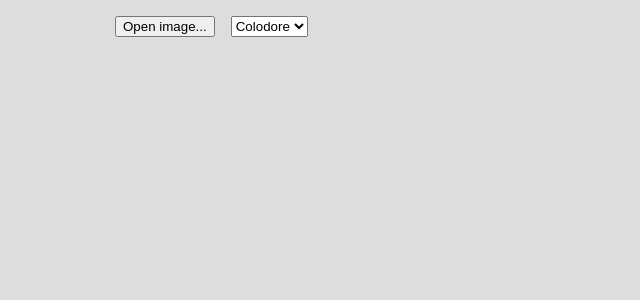
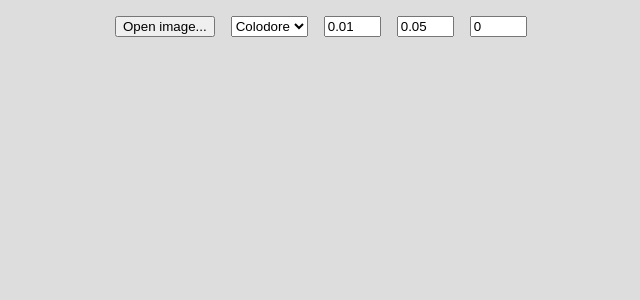
Before and after one commit to geon/diet-color, a React (Vite) app: page / in a window 1280 px wide. Shown: the top 300 px of the page, without its empty margins (61-701 px from the left). Built offline with nearby package versions, Linux system fonts and the light colour scheme.

Commit message:
Added dither parameter ui.

```diff
--- a/src/palettize.ts
+++ b/src/palettize.ts
@@ -22,27 +22,34 @@ export function palettize(image: Image<Oklab>, palette: Oklab[]): Image<Oklab> {
 	return imageMap(image, (oklab) => recordQuantize(oklab, palette));
 }
 
-export function dither(image: Image<Oklab>): Image<Oklab> {
-	return imageMap(image, ditherPixel);
+export function dither(
+	image: Image<Oklab>,
+	options: DitherOptions,
+): Image<Oklab> {
+	return imageMap(image, makeDitherPixel(options));
 }
 
-function ditherPixel(color: Oklab, pos: Coord2): Oklab {
-	const bayerFactor = 0.06;
+export type DitherOptions = {
+	readonly bayerFactor: number;
+	readonly scanLineFactor: number;
+	readonly noiseFactor: number;
+};
+function makeDitherPixel(
+	options: DitherOptions,
+): (color: Oklab, pos: Coord2) => Oklab {
+	return (color: Oklab, pos: Coord2) => {
 		const bayer = getBayer(pos);
-
-	const scanLineFactor = 0.08;
 		const scanLine = (pos.y % 2) - 0.5;
-
-	const noiseFactor = 0.02;
 		const noise = Math.random() - 0.5;
 
 		return {
 			...color,
 			L:
 				color.L + //
-			bayer * bayerFactor +
-			scanLine * scanLineFactor +
-			noise * noiseFactor,
+				bayer * options.bayerFactor +
+				scanLine * options.scanLineFactor +
+				noise * options.noiseFactor,
+		};
 	};
 }
 
@@ -73,6 +80,7 @@ const tileSize: Coord2 = { x: 4, y: 8 };
 export function usePalettization(
 	imageData: ImageData,
 	palette: readonly Oklab[],
+	ditherOptions: DitherOptions,
 ) {
 	const image = useMemo(() => imageDataToOklab(imageData), [imageData]);
 
@@ -80,7 +88,21 @@ export function usePalettization(
 
 	// eslint doesn't like functions as dependencies, but it is necessary for hot reloading.
 	const _dither = dither;
-	const ditheredImage = useMemo(() => _dither(halfWidth), [halfWidth, _dither]);
+	const ditheredImage = useMemo(
+		() =>
+			_dither(halfWidth, {
+				bayerFactor: ditherOptions.bayerFactor,
+				noiseFactor: ditherOptions.noiseFactor,
+				scanLineFactor: ditherOptions.scanLineFactor,
+			}),
+		[
+			halfWidth,
+			ditherOptions.bayerFactor,
+			ditherOptions.noiseFactor,
+			ditherOptions.scanLineFactor,
+			_dither,
+		],
+	);
 
 	const ditheredTiledImage = useMemo(
 		() => tileImageSplit(ditheredImage, tileSize),
--- a/src/ui/App.tsx
+++ b/src/ui/App.tsx
@@ -15,9 +15,11 @@ import {
 	getFullColorImage,
 	oklabToImageData,
 	usePalettization,
+	type DitherOptions,
 } from "../palettize.js";
 import { c64RgbPalettes } from "../palette.js";
 import { oklabFromRgb } from "../oklab.js";
+import { FloatInput } from "./FloatInput.js";
 
 const style = stylize(cssModule, "base");
 
@@ -36,6 +38,10 @@ const paletteOptions = objectEntries({
 export function App() {
 	const [imageData, setImageData] = useState<ImageData | undefined>(undefined);
 	const [paletteId, setPaletteId] = useState<PaletteId>("colodore");
+
+	const [bayerFactor, setBayerFactor] = useState<number>(0.01);
+	const [scanLineFactor, setScanLineFactor] = useState<number>(0.05);
+	const [noiseFactor, setNoiseFactor] = useState<number>(0);
 
 	return (
 		<div className={style()}>
@@ -56,8 +62,21 @@ export function App() {
 						onChange={setPaletteId}
 						options={paletteOptions}
 					/>
+					<FloatInput value={bayerFactor} onChange={setBayerFactor} />
+					<FloatInput value={scanLineFactor} onChange={setScanLineFactor} />
+					<FloatInput value={noiseFactor} onChange={setNoiseFactor} />
 				</Flex>
-				{imageData && <Results imageData={imageData} paletteId={paletteId} />}
+				{imageData && (
+					<Results
+						imageData={imageData}
+						paletteId={paletteId}
+						ditherOptions={{
+							bayerFactor,
+							scanLineFactor,
+							noiseFactor,
+						}}
+					/>
+				)}
 			</Flex>
 		</div>
 	);
@@ -66,6 +85,7 @@ export function App() {
 function Results(props: {
 	readonly imageData: ImageData;
 	readonly paletteId: PaletteId;
+	readonly ditherOptions: DitherOptions;
 }): React.ReactNode {
 	const palette = useMemo(
 		() => c64RgbPalettes[props.paletteId].map(oklabFromRgb),
@@ -74,6 +94,7 @@ function Results(props: {
 	const { imageData, idealPaletteImage } = usePalettization(
 		props.imageData,
 		palette,
+		props.ditherOptions,
 	);
 
 	return (
--- /dev/null
+++ b/src/ui/FloatInput.tsx
@@ -0,0 +1,21 @@
+import { ParsedInput } from "./ParsedInput.js";
+import type { Setter } from "./setter.js";
+
+export function FloatInput(props: { value: number; onChange: Setter<number> }) {
+	return (
+		<ParsedInput
+			value={props.value}
+			onChange={props.onChange}
+			parse={(text) => {
+				let num: number | undefined;
+				try {
+					num = JSON.parse(text);
+				} catch {
+					// Ignore
+				}
+				return Number.isNaN(num) ? undefined : num;
+			}}
+			serialize={(value) => value.toString()}
+		/>
+	);
+}
--- /dev/null
+++ b/src/ui/ParsedInput.tsx
@@ -0,0 +1,37 @@
+import { useState, useEffect } from "react";
+import type { Setter } from "./setter.js";
+
+export function ParsedInput<T>(props: {
+	value: T;
+	onChange: Setter<T>;
+	parse: (text: string) => T | undefined;
+	serialize: (value: T) => string;
+}): React.ReactNode {
+	const [text, setText] = useState<string | undefined>(undefined);
+	useEffect(() => {
+		setTimeout(() => setText(undefined));
+	}, [props.value]);
+
+	function handleChange(newText: string) {
+		const num = props.parse(newText);
+		if (num === undefined) {
+			return;
+		}
+		props.onChange(num);
+		setText(undefined);
+	}
+
+	return (
+		<input
+			value={text ?? props.serialize(props.value)}
+			onChange={(event) => setText(event.currentTarget.value)}
+			onKeyDown={
+				text === undefined
+					? undefined
+					: (event) => event.key === "Enter" && handleChange(text)
+			}
+			onBlur={text === undefined ? undefined : () => handleChange(text)}
+			size={4}
+		/>
+	);
+}
--- /dev/null
+++ b/src/ui/setter.ts
@@ -0,0 +1 @@
+export type Setter<T> = (newValue: T) => void;
```
Also changed, not shown: src/ui/BlobDownloadButton.tsx (added, +39 -0 lines). Lines whose indentation alone changed are shown as unchanged.
